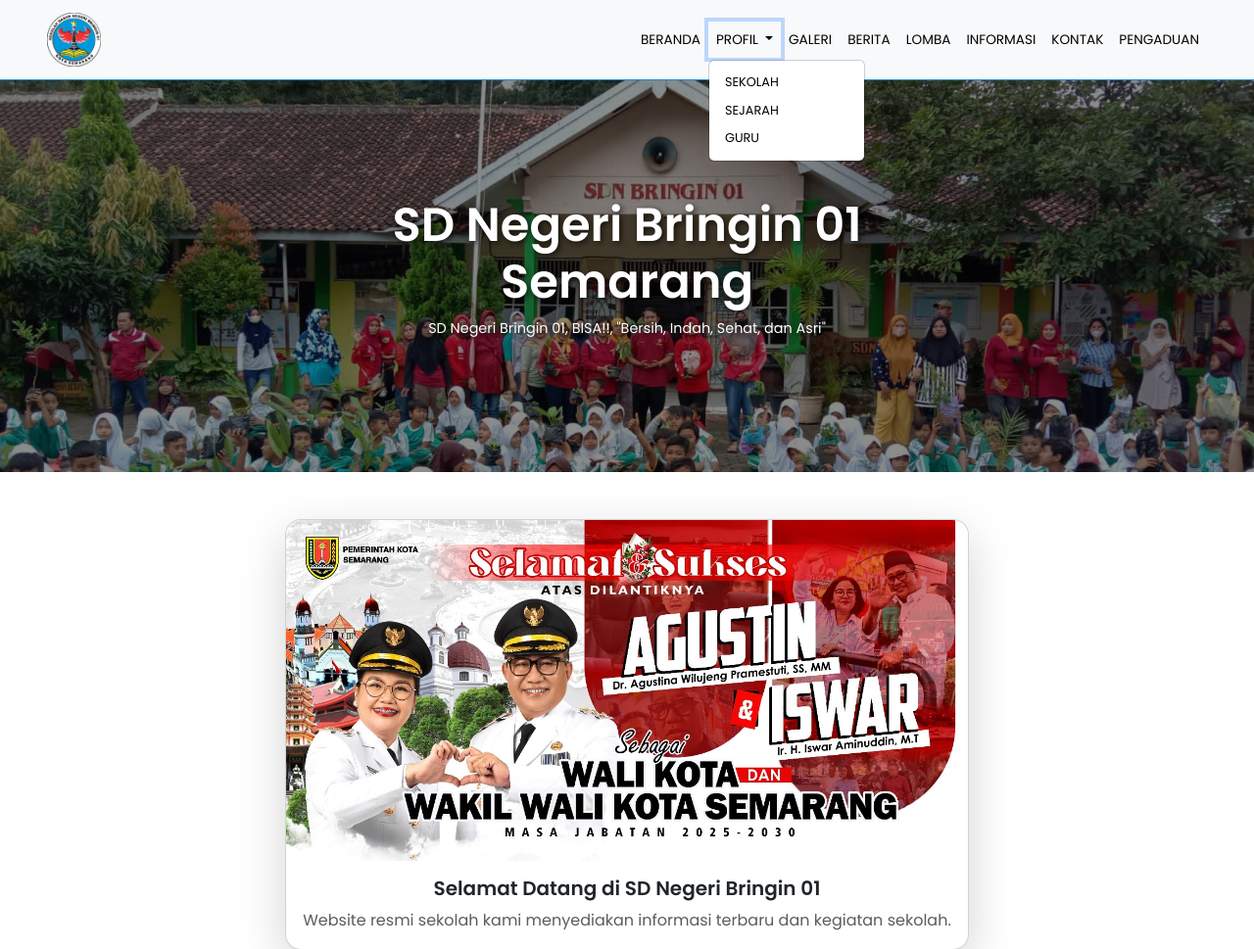
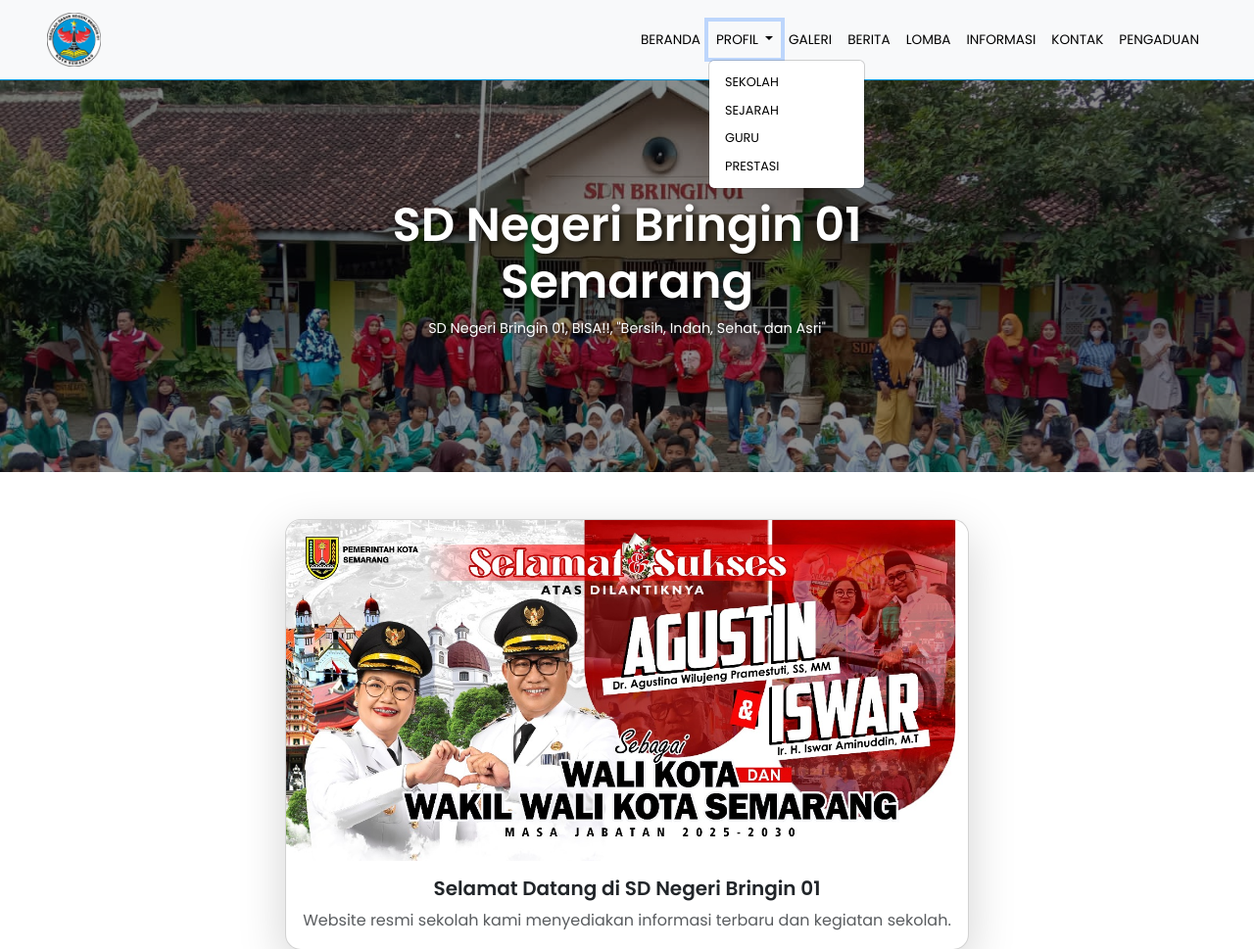
Before and after one commit to okamyz/rebrand_website, a PHP site: page / in a window 1280 px wide, after a click on "PROFIL". Shown: the top 969 px of the page at 98% size. Run offline with PHP 8.4, Linux system fonts and the light colour scheme; some libraries are stand-ins or nearby versions.

Commit message:
Update navbar dan profil guru

```diff
--- a/navbar.php
+++ b/navbar.php
@@ -22,6 +22,7 @@
                         <li><a class="dropdown-item" href="visi_misi.php">SEKOLAH</a></li>
                         <li><a class="dropdown-item" href="sejarah.php">SEJARAH</a></li>
                         <li><a class="dropdown-item" href="profil_guru.php">GURU</a></li>
+                        <li><a class="dropdown-item" href="prestasi.php">PRESTASI</a></li>
                     </ul>
                 </li>
 
--- a/profil_guru.php
+++ b/profil_guru.php
@@ -24,7 +24,6 @@
     <div class="team-section">
         <div class="header">
             <h1>Profil Guru</h1>
-            <p>Berikut adalah daftar guru beserta jabatan, mata pelajaran, dan deskripsi singkat mereka.</p>
         </div>
 
         <div class="team-grid">
```
